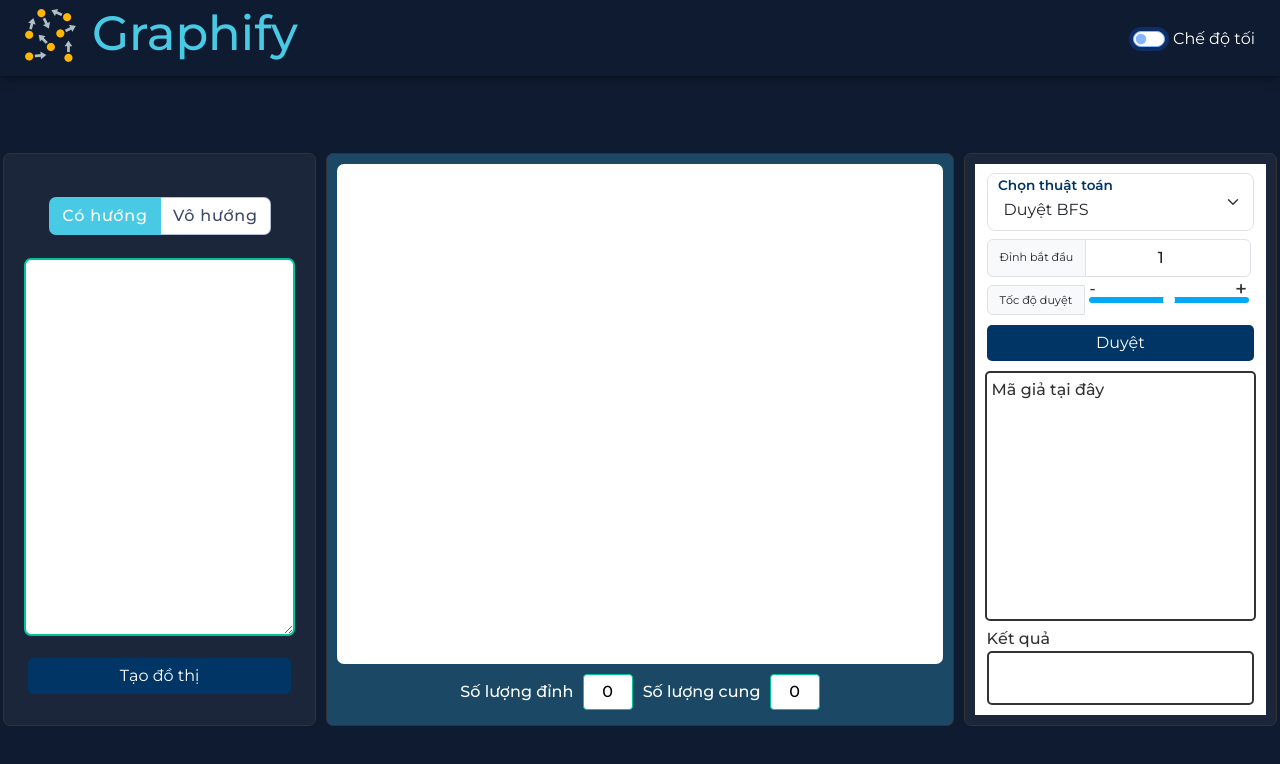
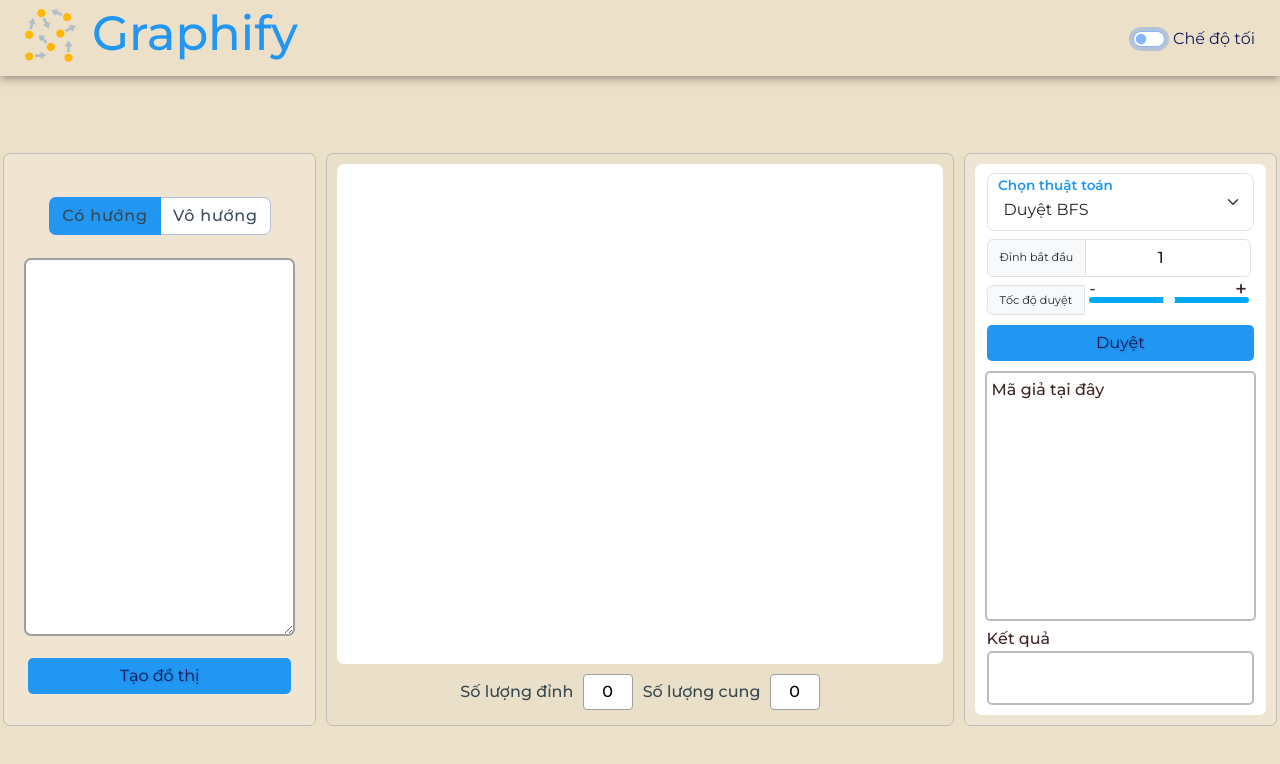
Before and after one commit to KimgionDev/Graph-Drawing-Project.io, a plain HTML site: page index.html in a window 1280 px wide. Both pictures are taken after a click on the switch "Chế độ tối". Drawn offline with nearby package versions, Linux system fonts and the light colour scheme.

Commit message:
Finish theme swtich

```diff
--- a/assets/css/main.css
+++ b/assets/css/main.css
@@ -20,16 +20,21 @@
   --header-color: #0f1b31;
   --text-color: #333;
   --btn-color: #003566;
-  --btn-text-color: #FFF;
+  --btn-text-color: #F5F5F5;
 }
 
-.light_theme_var{
-  --bg-color: #FAF5E7;
-  --border-color: #FFF;
-  --header-color: #90CAF9;
-  --btn-color: #1E88E5;
-  --btn-text-color: #F8F2E4;
-  --text-color: #424242;
+.light_theme_var {
+  --bs-border-2: #9E9E9E;
+  --second-color: #2196F3;
+  --third-color: #F0E5D3;
+  --fourth-color: #EADFC8;
+  --bg-color: #EDE0C8;
+  --border-color: #BDBDBD;
+  --header-color: #64B5F6;
+  --btn-color: #2196F3;
+  --btn-text-color: #0F1A5A ;
+  --text-color: #3E2723;
+  --bs-font: #37474F;
 }
 
 a{
@@ -163,6 +168,7 @@ label > h4{
 
 .right-col__content{
   background-color: white;
+  border-radius: 7px;
 }
 
 .right-col__content > div{
@@ -192,6 +198,7 @@ label > h4{
   border: 1px solid var(--border-color);
   border-radius: 7px;
   margin: 0px 5px;
+  transition: all 1s ease;
 }
 
 .left-col{
@@ -203,6 +210,7 @@ label > h4{
   border: none;
   border-radius: 5px;
   color: var(--btn-text-color);
+  text-shadow: 1px 1px 2px rgba(0, 0, 0, 0.2);
   transition: 0.2s ease-out;
   margin: 5px 5px;
 }
--- a/assets/js/main.js
+++ b/assets/js/main.js
@@ -1,3 +1,9 @@
+const themeToggle = document.querySelector(".themeInp");
+
+themeToggle.addEventListener('change', ()=> {
+    document.body.classList.toggle('light_theme_var');
+})
+
 let cy = null;
 let nodeCount = 0;    // Biến đếm số lượng đỉnh
 let edgeCount = 0;    // Biến đếm số lượng cung
--- a/index.html
+++ b/index.html
@@ -30,7 +30,7 @@
             <h1 id="header__left-heading">Graphify</h1>
           </a>
           <div class="form-check form-switch darkLight">
-            <input class="form-check-input" type="checkbox" role="switch" id="flexSwitchCheckChecked" checked>
+            <input class="form-check-input themeInp" type="checkbox" role="switch" id="flexSwitchCheckChecked" checked>
             <label class="form-check-label" for="flexSwitchCheckChecked">Chế độ tối</label>
           </div>
         </div>
```
